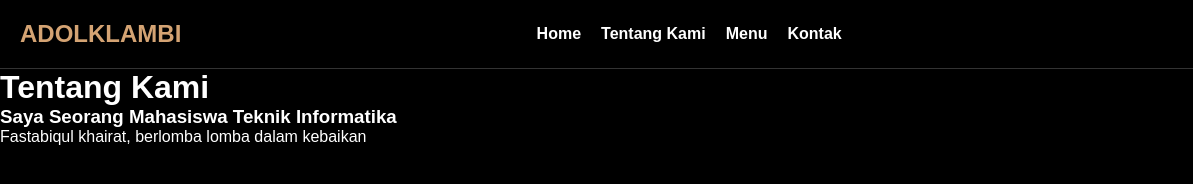
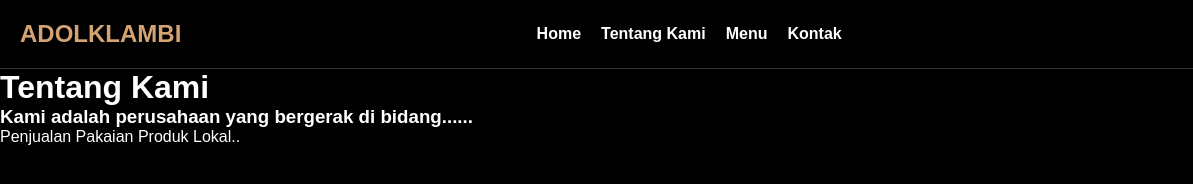
Before and after one commit to habibi-source/project-websitetugaskuliah, a plain HTML site: page index.html in a window 1280 px wide. Shown: the full height of the page, 0-1193 px from the left. Drawn offline with nearby package versions, Linux system fonts and the light colour scheme.

Commit message:
Change About US

```diff
--- a/index.html
+++ b/index.html
@@ -26,10 +26,9 @@
 
         <div class="w-full px-4 mb-10 lg:w-1/2">
             <h1 class="font-bold-uppercase text-primary text-lg mb-3">Tentang Kami</h1>
-            <h3 class="font-bold text-dark text-3xl mb-5 max-w-md text-4xl">Saya Seorang Mahasiswa Teknik Informatika
+            <h3 class="font-bold text-dark text-3xl mb-5 max-w-md text-4xl">Kami adalah perusahaan yang bergerak di bidang......
             </h3>
-            <p class="font-medium text-base text-secondary max-w-xl lg:text-lg">Fastabiqul khairat, berlomba lomba dalam
-                kebaikan</p>
+            <p class="font-medium text-base text-secondary max-w-xl lg:text-lg">Penjualan Pakaian Produk Lokal..</p>
 
         </div>
 
```
